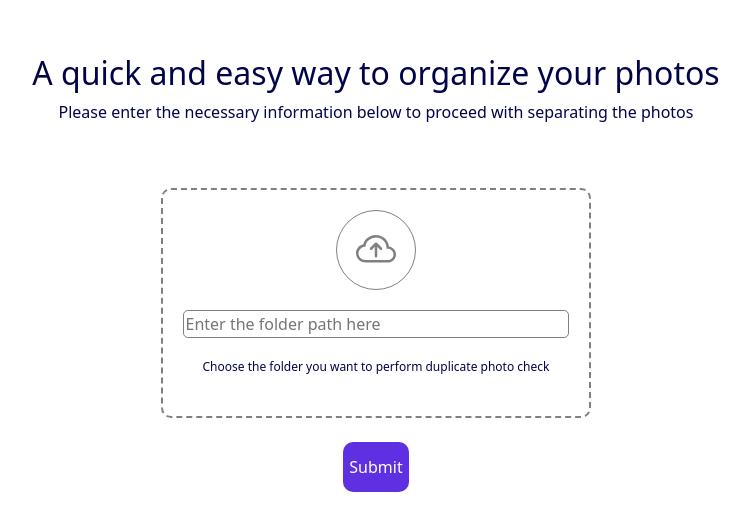
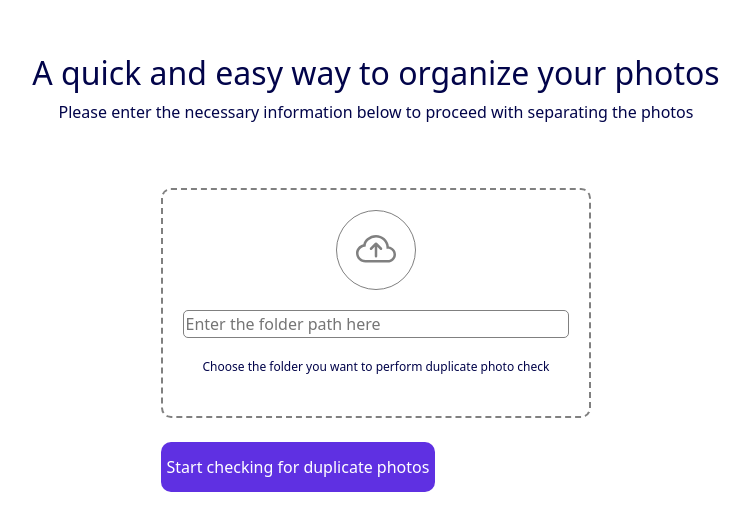
Before and after one commit to omatheusribeiro/duplicate-photo-check-bot, an Angular app in the folder duplicate-photo-check.Front/: page / in a window 1280 px wide. Shown: the part 127-658 px from the top of the page, without its empty margins (264-1014 px from the left). Built offline with nearby package versions, Linux system fonts and the light colour scheme.

Commit message:
Created new light button component

```diff
--- /dev/null
+++ b/duplicate-photo-check.Front/src/app/core/components/button-light/button-light.component.html
@@ -0,0 +1,3 @@
+<div class="d-flex justify-content-center w-100">
+    <button class="button-duplicate" type={{type}} (click)="onClick.emit()">{{name}}</button>
+</div>
--- /dev/null
+++ b/duplicate-photo-check.Front/src/app/core/components/button-light/button-light.component.scss
@@ -0,0 +1,16 @@
+
+
+.button-duplicate{
+    height: 50px;
+    outline: 0;
+    border: none;
+    border: 1px solid #5F30E2;
+    color: #5F30E2;
+    background: white;
+    border-radius: 10px;
+    transition: 0.5s;
+}
+
+.button-duplicate:hover{
+    background: #e4dbfd;
+}
--- a/duplicate-photo-check.Front/src/app/modules/home/home.component.html
+++ b/duplicate-photo-check.Front/src/app/modules/home/home.component.html
@@ -11,10 +11,12 @@
                     placeholder="Enter the folder path here" [control]="form.controls.sourceFolderPath">
                 </app-input-component>
                 <div class="d-flex flex-column w-100 mt-4">
-                    <app-button-component type="submit" name="Submit" (onClick)="separatePhotos()">
-                    </app-button-component>
-                    <app-button-component *ngIf="runBot" type="submit" name="Delete duplicate photos" (onClick)="deletePhotos()" style="margin-top: 10px;">
-                    </app-button-component>
+                    <div class="d-flex justify-content-between">
+                        <app-button-component type="submit" name="Start checking for duplicate photos" (onClick)="separatePhotos()">
+                        </app-button-component>
+                        <app-button-light-component *ngIf="runBot" type="submit" name="Delete photos" (onClick)="deletePhotos()">
+                        </app-button-light-component>
+                    </div>
                 </div>
             </form>
         </div>
--- a/duplicate-photo-check.Front/src/app/modules/home/home.component.module.ts
+++ b/duplicate-photo-check.Front/src/app/modules/home/home.component.module.ts
@@ -5,6 +5,7 @@ import { FormsModule, ReactiveFormsModule } from '@angular/forms';
 
 import { HomeComponent } from './home.component';
 import { ButtonModule } from 'src/app/core/components/button/button.component.module';
+import { ButtonLightModule } from 'src/app/core/components/button-light/button-light.component.module';
 import { InputModule } from 'src/app/core/components/input/input.component.module';
 import { SpinnerModule } from 'src/app/core/components/spinner/spinner.component.module';
 import { AlertModule } from 'src/app/core/components/alert/alert.component.module';
@@ -21,7 +22,8 @@ import { AlertModule } from 'src/app/core/components/alert/alert.component.modul
     ButtonModule,
     InputModule,
     SpinnerModule,
-    AlertModule
+    AlertModule,
+    ButtonLightModule,
   ],
   providers: [],
   bootstrap: [HomeComponent]
```
Also changed, not shown: duplicate-photo-check.Front/src/app/core/components/button-light/button-light.component.module.ts (added, +12 -0 lines), duplicate-photo-check.Front/src/app/core/components/button-light/button-light.component.ts (added, +13 -0 lines).
